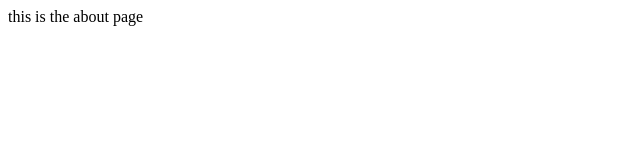
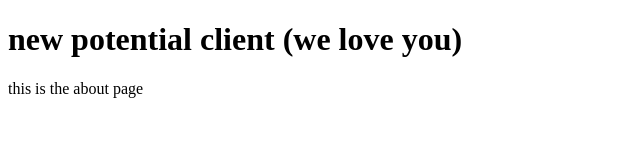
Before and after one commit to pi0115/1stone, a website: page about.html in a window 1280 px wide. Shown: the whole page, without its empty margins (0-640 px from the left). Drawn offline with Linux system fonts and the light colour scheme.

Commit message:
modified about page for potential client

```diff
--- a/about.html
+++ b/about.html
@@ -1,6 +1,11 @@
 <!DOCTYPE html>
 <html>
     <body>
+       <h1>new potential client (we love you)</h1>
+
        this is the about page
+
+       <!-- this is the new form -->
+
      </body>
 </html>
```
